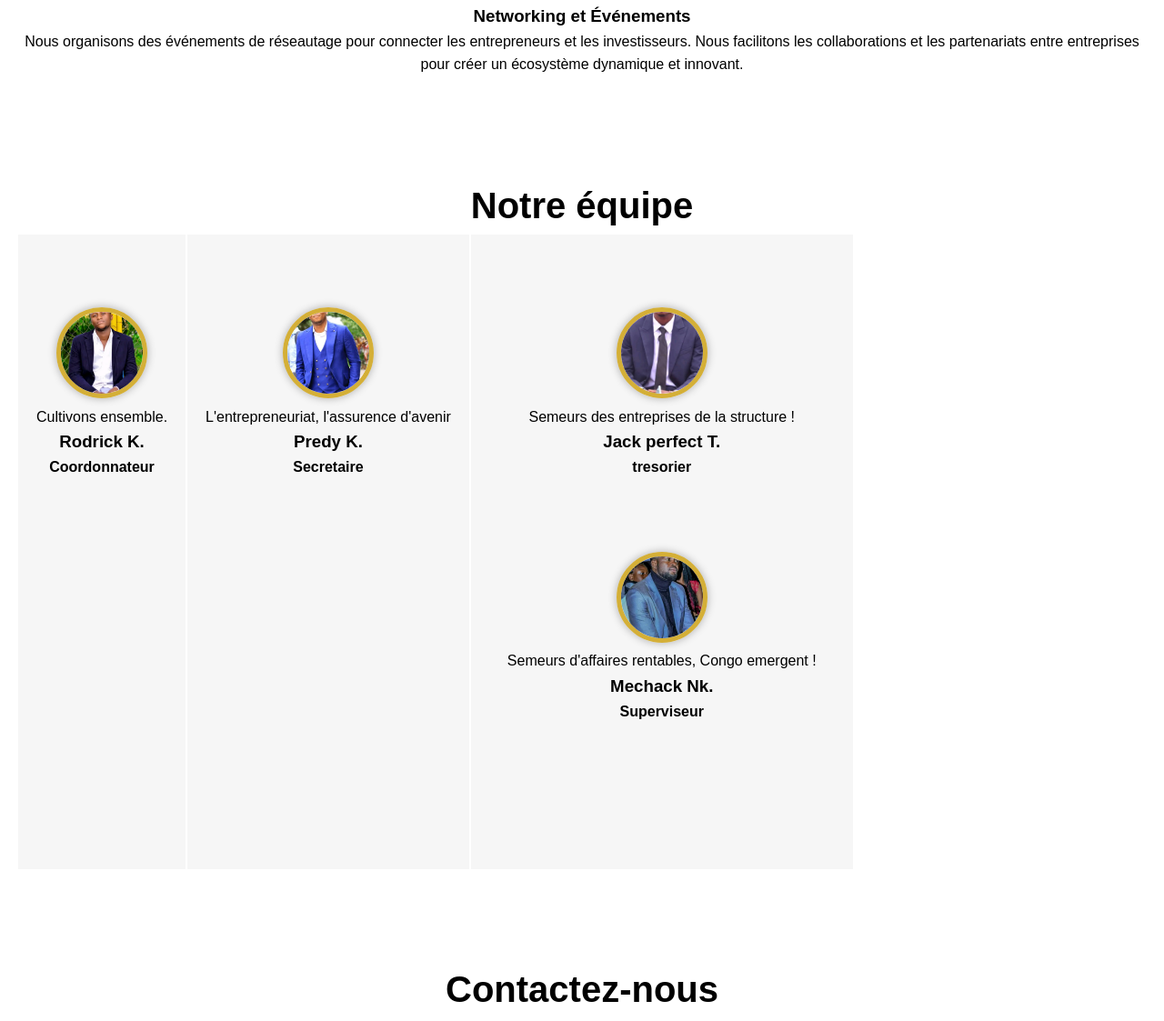
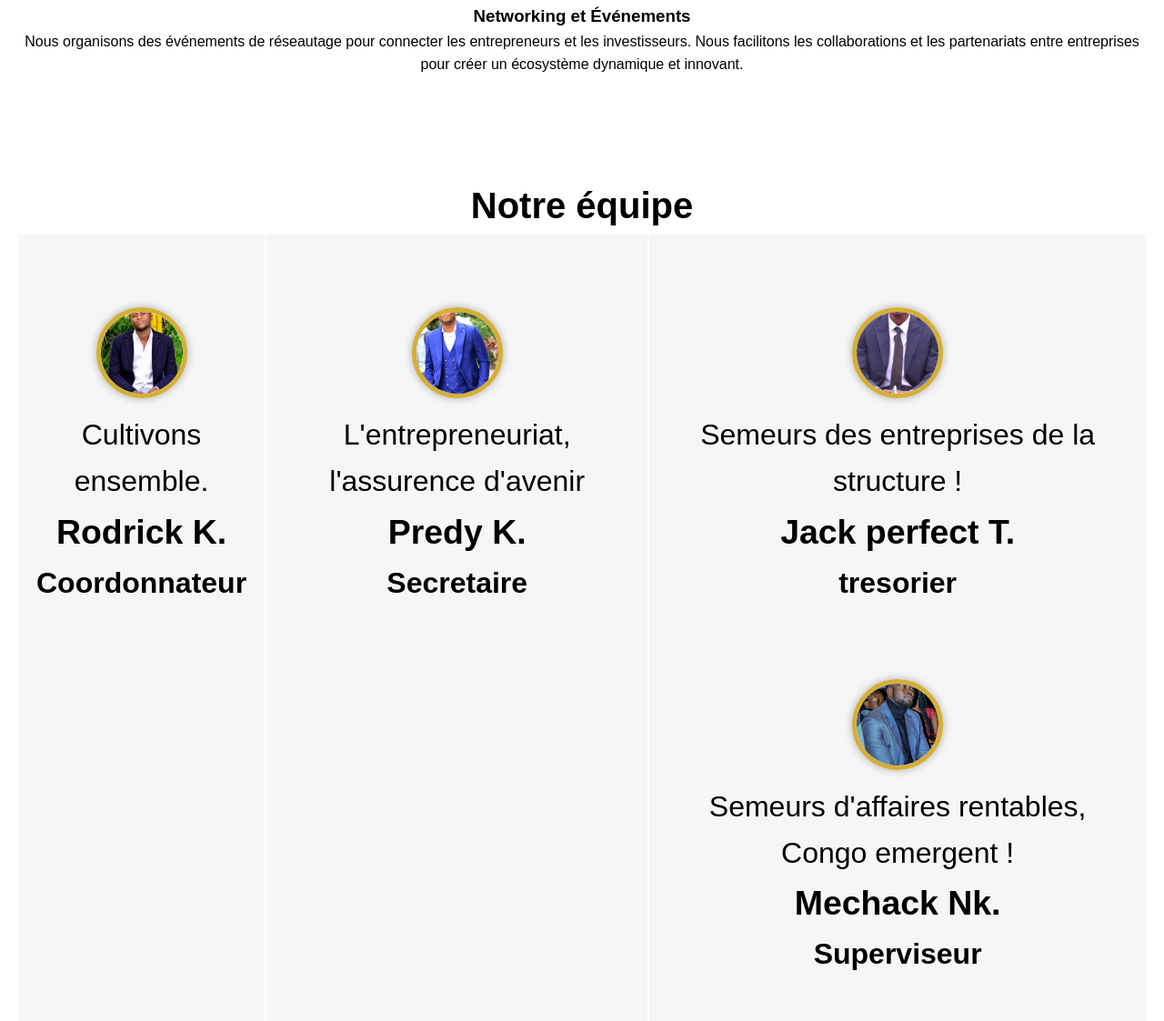
Before and after one commit to jacquespt11/Newprojet-, a plain HTML site: page bq.html in a window 1280 px wide. Shown: the part 1439-2562 px from the top of the page at 91% size. Drawn offline with Linux system fonts and the light colour scheme.

Commit message:
complete css

```diff
--- a/feuille.css
+++ b/feuille.css
@@ -131,11 +131,11 @@ section {
   padding: 50px 20px;
 }
 
-.about, .services, .contact {
+.about, .services, .contact, .testimonials-section {
   text-align: center;
 }
 
-.about h2, .services h2, .contact h2 {
+.about h2, .services h2, .contact h2, .testimonials-section {
   font-size: 2rem;
   margin-bottom: 20px;
 }
```
